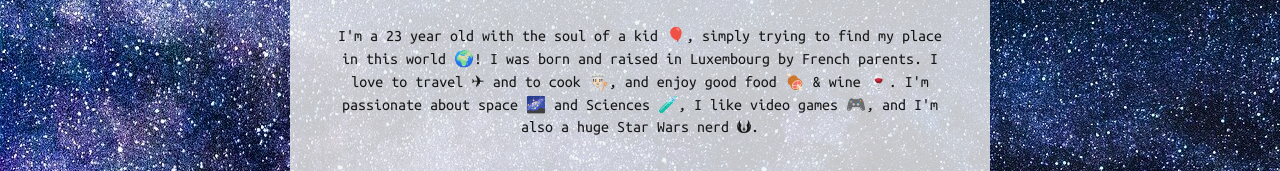
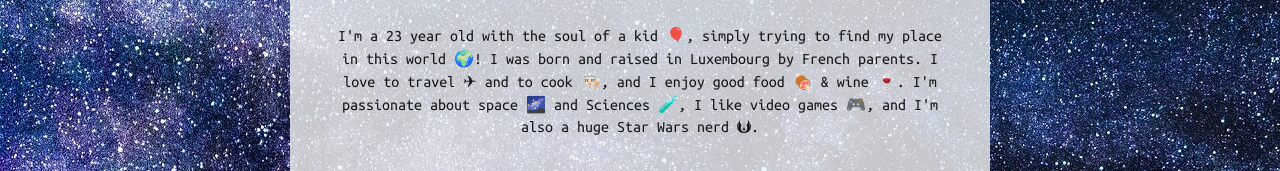
Before and after one commit to Hachiles/profile, a plain HTML site: page index.html in a window 1280 px wide. Shown: the part 411-582 px from the top of the page. Drawn offline with nearby package versions, Linux system fonts and the light colour scheme.

Commit message:
minor mistake corrected

```diff
--- a/index.html
+++ b/index.html
@@ -16,7 +16,7 @@
       <img src="images/test 3.jpg" class="img-circle" width="150px" height="150px" alt="Ulysse Bondy">
       <p>I'm a 23 year old with the soul of a kid 🎈, simply trying to find my place in this world 🌍!
         I was born and raised in Luxembourg by French parents.
-        I love to travel ✈ and to cook 👨🏻‍🍳, and enjoy good food 🍖 & wine 🍷.
+        I love to travel ✈ and to cook 👨🏻‍🍳, and I enjoy good food 🍖 & wine 🍷.
         I'm passionate about space 🌌 and Sciences 🧪, I like video games 🎮, and I'm also a huge Star Wars nerd <i class="fab fa-jedi-order"></i>.</p>
       <a href="https://kitt.lewagon.com/alumni/Hachiles" class="btn btn-primary btn-lg my-btn">Explore my Le Wagon profile!</a>
     </div>
```
